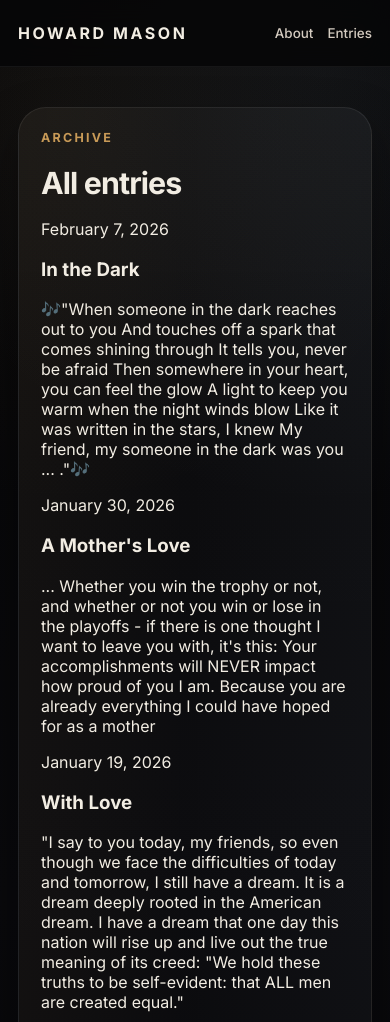
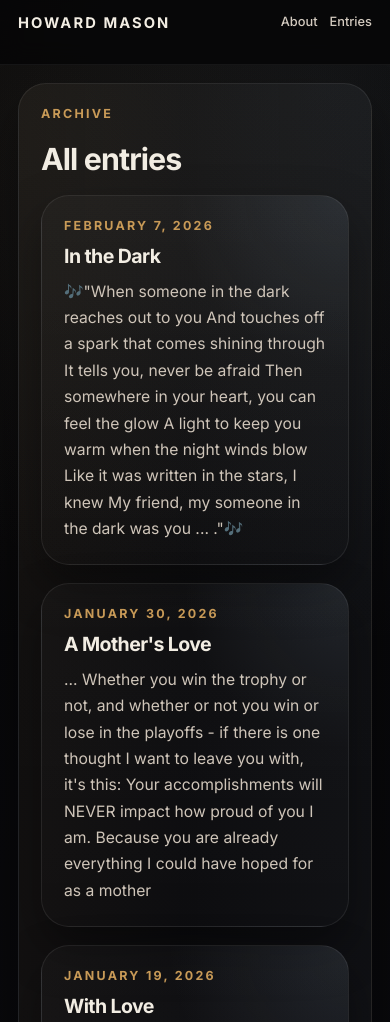
Before and after one commit to mitchellanddelano-del/howard-blog, an Eleventy site: page src/entries.njk in a window 390 px wide. Shown: the top 1022 px of the page. Built offline with nearby package versions, Linux system fonts and the light colour scheme; Eleventy itself is replaced by a stand-in of ours; files that its build step writes are made by us from their sources.

Commit message:
Update styles.css

```diff
--- a/src/assets/styles.css
+++ b/src/assets/styles.css
@@ -37,7 +37,6 @@ h1,h2,h3,.brand{
   font-family:Inter,system-ui,-apple-system,BlinkMacSystemFont,"Segoe UI",sans-serif;
 }
 
-/* HEADER */
 .site-header{
   position:sticky;
   top:0;
@@ -68,6 +67,7 @@ h1,h2,h3,.brand{
   text-transform:uppercase;
   letter-spacing:.16em;
   font-weight:700;
+  white-space:nowrap;
 }
 
 .nav{
@@ -79,10 +79,13 @@ h1,h2,h3,.brand{
   font-weight:500;
 }
 
+.nav a{
+  white-space:nowrap;
+}
+
 .nav a:hover,
 .brand:hover{color:#fff}
 
-/* PAGE */
 .page-shell{
   padding:30px 0 54px;
 }
@@ -99,8 +102,8 @@ h1,h2,h3,.brand{
 .hero__copy,
 .section,
 .entry-card,
-.topic-card,
-.post-card{
+.post-card,
+.archive-card{
   border:1px solid var(--line);
   border-radius:var(--radius);
   box-shadow:var(--shadow);
@@ -108,7 +111,7 @@ h1,h2,h3,.brand{
 }
 
 .hero__media{
-  min-height:620px;
+  min-height:680px;
   background:#0d0d11;
 }
 
@@ -131,7 +134,8 @@ h1,h2,h3,.brand{
 .eyebrow,
 .section-label,
 .post-meta,
-.entry-card__meta{
+.entry-card__meta,
+.archive-card__meta{
   margin:0 0 12px;
   color:var(--gold);
   text-transform:uppercase;
@@ -189,7 +193,6 @@ h1{
   color:#e8e0d5;
 }
 
-/* ABOUT */
 .about-panel{
   padding:28px 26px 18px;
   border:1px solid rgba(255,255,255,.08);
@@ -214,7 +217,6 @@ h1{
   font-size:1rem;
 }
 
-/* SECTIONS */
 .section{
   padding:30px;
   margin-top:22px;
@@ -230,7 +232,6 @@ h1{
   gap:8px;
 }
 
-/* ENTRY CARDS */
 .entry-list{
   display:grid;
   grid-template-columns:repeat(3, minmax(0, 1fr));
@@ -268,35 +269,57 @@ h1{
   font-size:.97rem;
 }
 
-/* TOPICS */
-.topic-grid{
-  display:grid;
-  grid-template-columns:repeat(4, minmax(0,1fr));
-  gap:16px;
+.section-cta{
+  margin-top:22px;
+  display:flex;
+  justify-content:flex-start;
 }
 
-.topic-card{
-  padding:22px;
-  min-height:170px;
-  background:
-    linear-gradient(180deg, rgba(255,255,255,.02), rgba(255,255,255,.008)),
-    radial-gradient(circle at top left, rgba(127,149,173,.12), transparent 34%);
+.archive-page{
+  padding-top:30px;
 }
 
-.topic-card h3{
+.archive-section{
+  margin-top:0;
+}
+
+.archive-list{
+  display:grid;
+  grid-template-columns:repeat(2, minmax(0, 1fr));
+  gap:18px;
+}
+
+.archive-card{
+  display:block;
+  min-height:190px;
+  padding:22px;
+  background:
+    linear-gradient(180deg, rgba(255,255,255,.022), rgba(255,255,255,.008)),
+    radial-gradient(circle at top right, rgba(127,149,173,.12), transparent 36%);
+  transition:transform .22s ease, border-color .22s ease, box-shadow .22s ease;
+}
+
+.archive-card:hover{
+  transform:translateY(-4px);
+  border-color:var(--accent);
+  box-shadow:0 24px 46px rgba(0,0,0,.42);
+}
+
+.archive-card h3{
   margin:0 0 10px;
-  font-size:1.05rem;
+  font-size:1.22rem;
+  line-height:1.22;
+  letter-spacing:-.03em;
   font-weight:700;
 }
 
-.topic-card p{
+.archive-card p{
   margin:0;
   color:#cfc5b9;
-  line-height:1.72;
-  font-size:.96rem;
+  line-height:1.68;
+  font-size:.98rem;
 }
 
-/* FOOTER */
 .site-footer{
   border-top:1px solid rgba(255,255,255,.06);
   background:rgba(5,5,7,.82);
@@ -320,7 +343,6 @@ h1{
   color:var(--accent);
 }
 
-/* POST PAGE */
 .post-wrap{
   padding:34px 0 60px;
 }
@@ -352,7 +374,7 @@ h1{
   max-width:760px;
   margin:0 auto 24px;
   font-size:clamp(2.45rem, 5vw, 4.15rem);
-  line-height:.98;
+  line-height:1.02;
   letter-spacing:-.045em;
   font-weight:700;
 }
@@ -450,22 +472,46 @@ h1{
   font-weight:700;
 }
 
-/* RESPONSIVE */
 @media (max-width:980px){
   .hero{grid-template-columns:1fr}
   .hero__media{min-height:430px}
   .entry-list{grid-template-columns:1fr 1fr}
-  .topic-grid{grid-template-columns:1fr 1fr}
+  .archive-list{grid-template-columns:1fr}
   .dek{max-width:unset}
   .post-card{padding:32px 34px}
 }
 
 @media (max-width:640px){
-  .site-header__inner{min-height:66px}
-  .nav{gap:14px;font-size:.84rem}
+  .site-header__inner{
+    min-height:64px;
+    gap:14px;
+    align-items:flex-start;
+    padding-top:14px;
+    padding-bottom:14px;
+  }
+
+  .brand{
+    font-size:.92rem;
+    letter-spacing:.14em;
+  }
+
+  .nav{
+    gap:12px;
+    flex-wrap:nowrap;
+    justify-content:flex-end;
+    align-items:center;
+    font-size:.8rem;
+    overflow-x:auto;
+    scrollbar-width:none;
+  }
+
+  .nav::-webkit-scrollbar{
+    display:none;
+  }
+
   .page-shell{padding-top:18px}
   .hero__copy,.section,.post-card{padding:22px}
-  .entry-list,.topic-grid{grid-template-columns:1fr}
+  .entry-list{grid-template-columns:1fr}
   .hero__media{min-height:320px}
   .dek{font-size:1.02rem}
   .post-wrap{padding:22px 0 44px}
```
